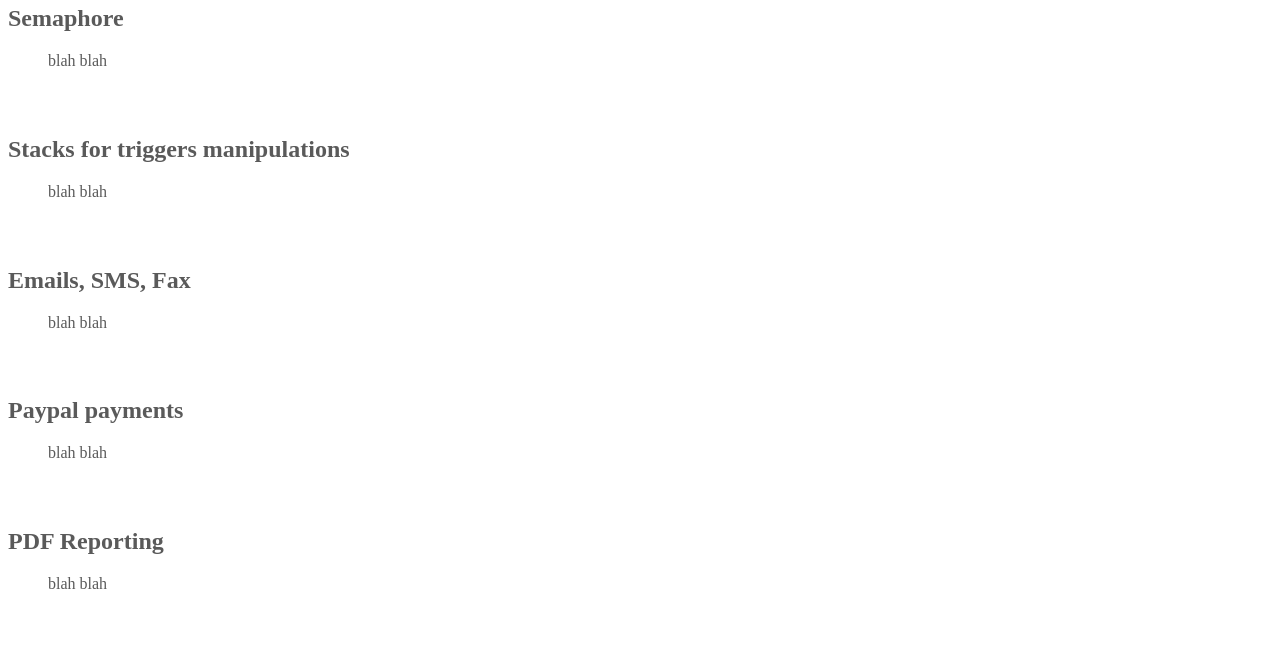
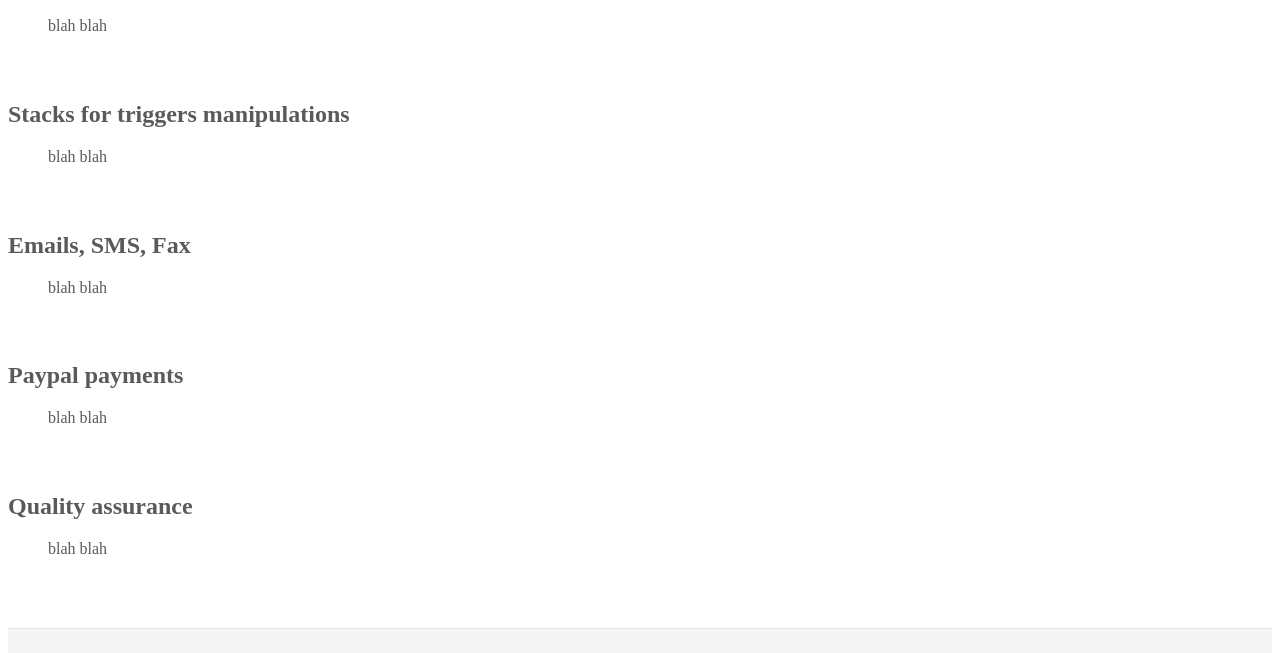
Before and after one commit to SIE-Solutions/APEXFramework, a plain HTML site: page components.html in a window 1280 px wide. Shown: the part 2723-3376 px from the top of the page. Drawn offline with nearby package versions, Linux system fonts and the light colour scheme; some icons are missing.

Commit message:
remove pdf printing

```diff
--- a/components.html
+++ b/components.html
@@ -93,7 +93,6 @@
             manipulations</a></li>
         <li><a href="#emails_sms_fax"><i class="icon-chevron-right"></i> Emails, SMS, Fax</a></li>
         <li><a href="#paypal_payments"><i class="icon-chevron-right"></i> Paypal payments</a></li>
-        <li><a href="#pdf_reporting"><i class="icon-chevron-right"></i> PDF reporting</a></li>
         <li><a href="#quality_assurance"><i class="icon-chevron-right"></i> Quality assurance</a></li>
     </ul>
 </div>
@@ -291,18 +290,6 @@
     </div>
 </section>
 
-<!-- PDF Reporting
-================================================== -->
-<section id="pdf_reporting">
-    <div class="page-header">
-        <h1>PDF Reporting</h1>
-
-        <blockquote>
-            blah blah
-        </blockquote>
-    </div>
-</section>
-
 <!-- Quality assurance
 ================================================== -->
 <section id="quality_assurance">
```
Also changed, not shown: index.html (+0 -1 lines).
